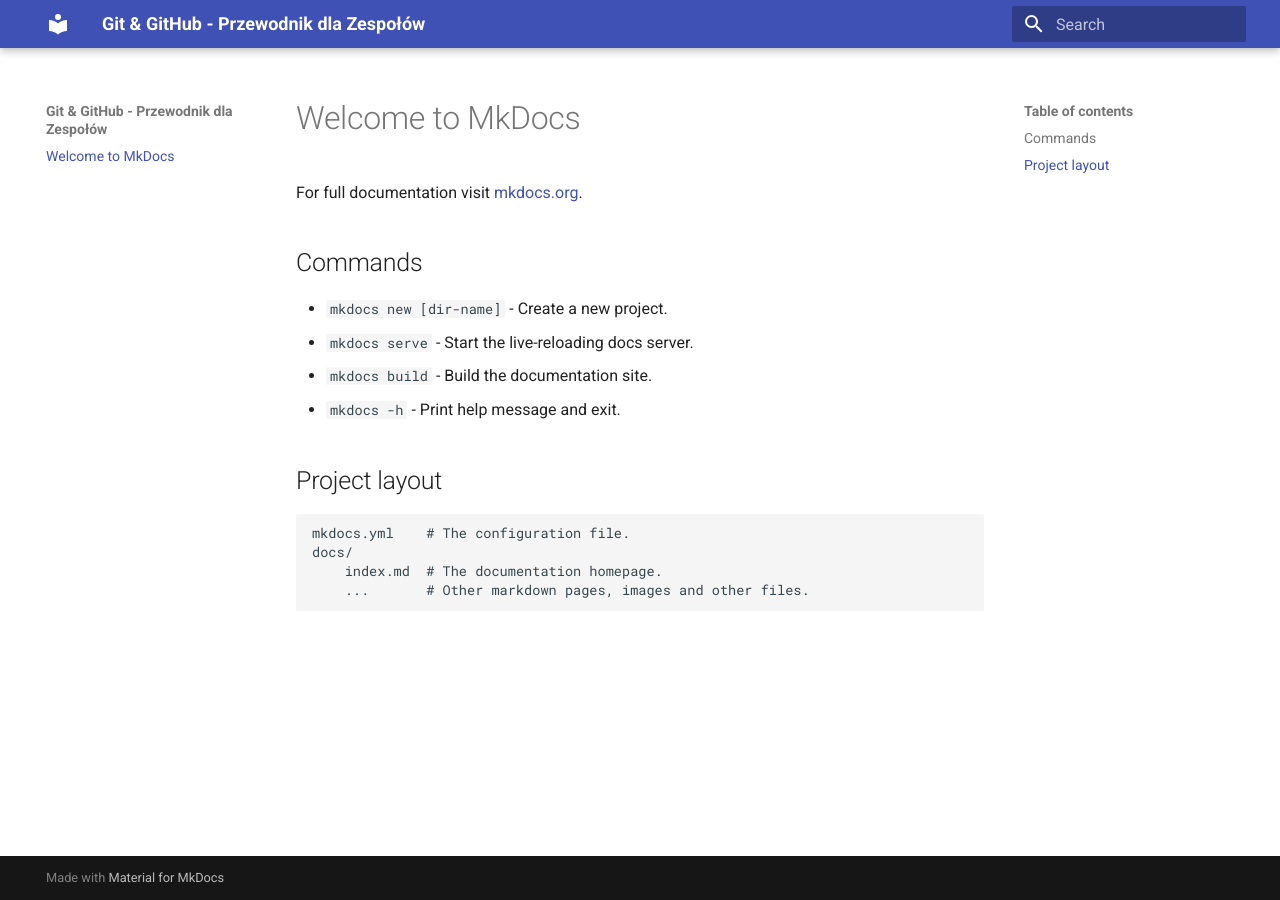
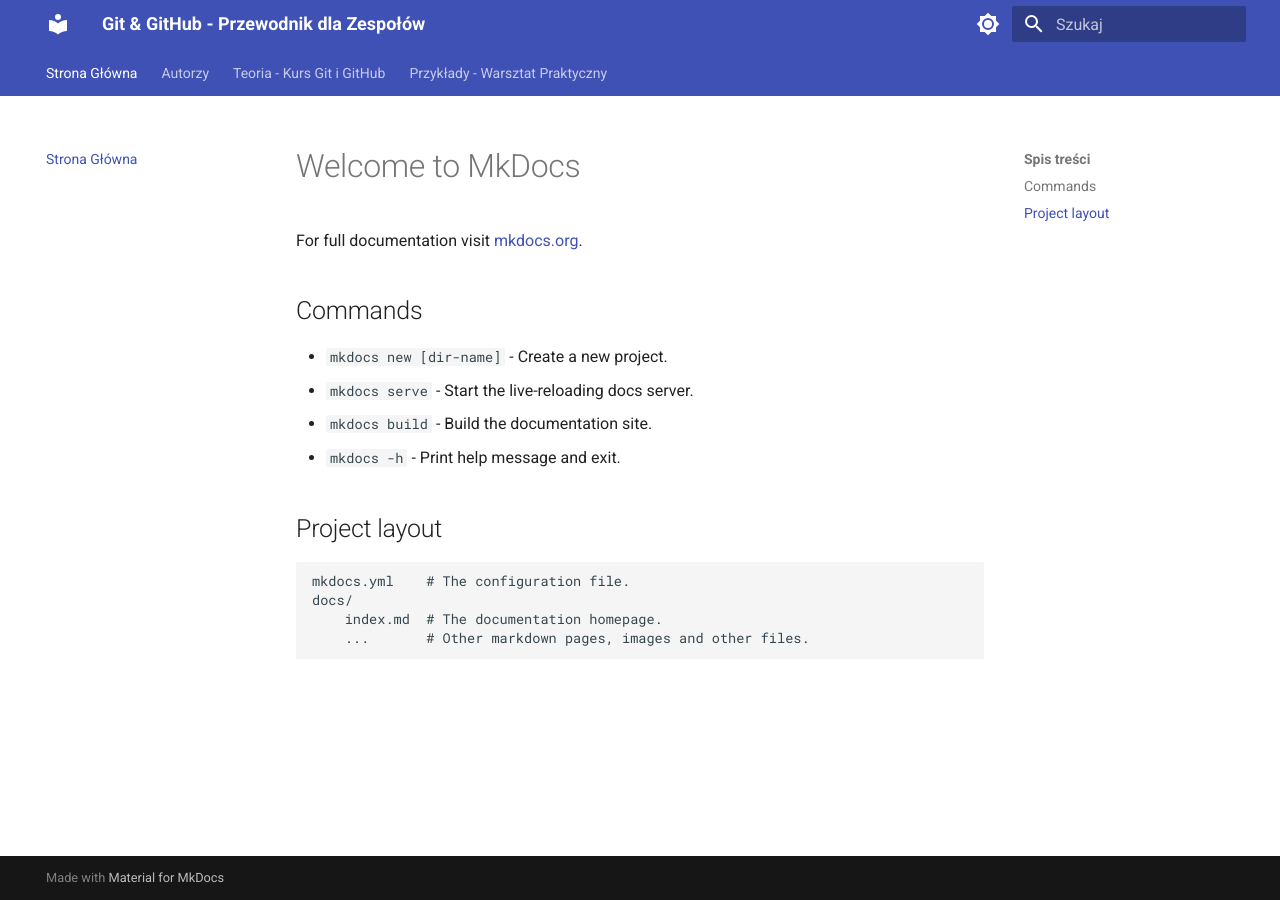
Before and after one commit to Snozlyy11/projekt-git-github-prod, an MkDocs documentation site: the page built from docs/index.md, in a window 1280 px wide. Built offline with MkDocs 1.6.1 and Material for MkDocs 9.7.7, drawn with Linux system fonts in a browser that asks for light colours.

Commit message:
Dodanie wstępnej struktury strony

```diff
--- a/mkdocs.yml
+++ b/mkdocs.yml
@@ -1,3 +1,42 @@
 site_name: Git & GitHub - Przewodnik dla Zespołów
 theme:
   name: material
+  language: pl
+  palette:
+    - scheme: default
+      primary: indigo
+      accent: light-blue
+      toggle:
+        icon: material/brightness-7
+        name: Przełącz na tryb ciemny
+    - scheme: slate
+      primary: indigo
+      accent: light-blue
+      toggle:
+        icon: material/brightness-4
+        name: Przełącz na tryb jasny
+  features:
+    - navigation.tabs
+    - navigation.top
+    - search.suggest
+    - search.highlight
+    - content.code.annotate
+    - content.tabs.link
+nav:
+  - Strona Główna: index.md
+  - Autorzy: autorzy.md
+  - Teoria - Kurs Git i GitHub:
+    - Wprowadzenie: teoria/index.md
+  - Przykłady - Warsztat Praktyczny:
+    - Wprowadzenie: przykłady/index.md
+
+markdown_extensions:
+  - pymdownx.highlight:
+      anchor_linenums: true
+  - pymdownx.inlinehilite
+  - pymdownx.snippets
+  - admonition
+  - pymdownx.details
+  - pymdownx.superfences
+  - pymdownx.tabbed:
+      alternate_style: true
```
